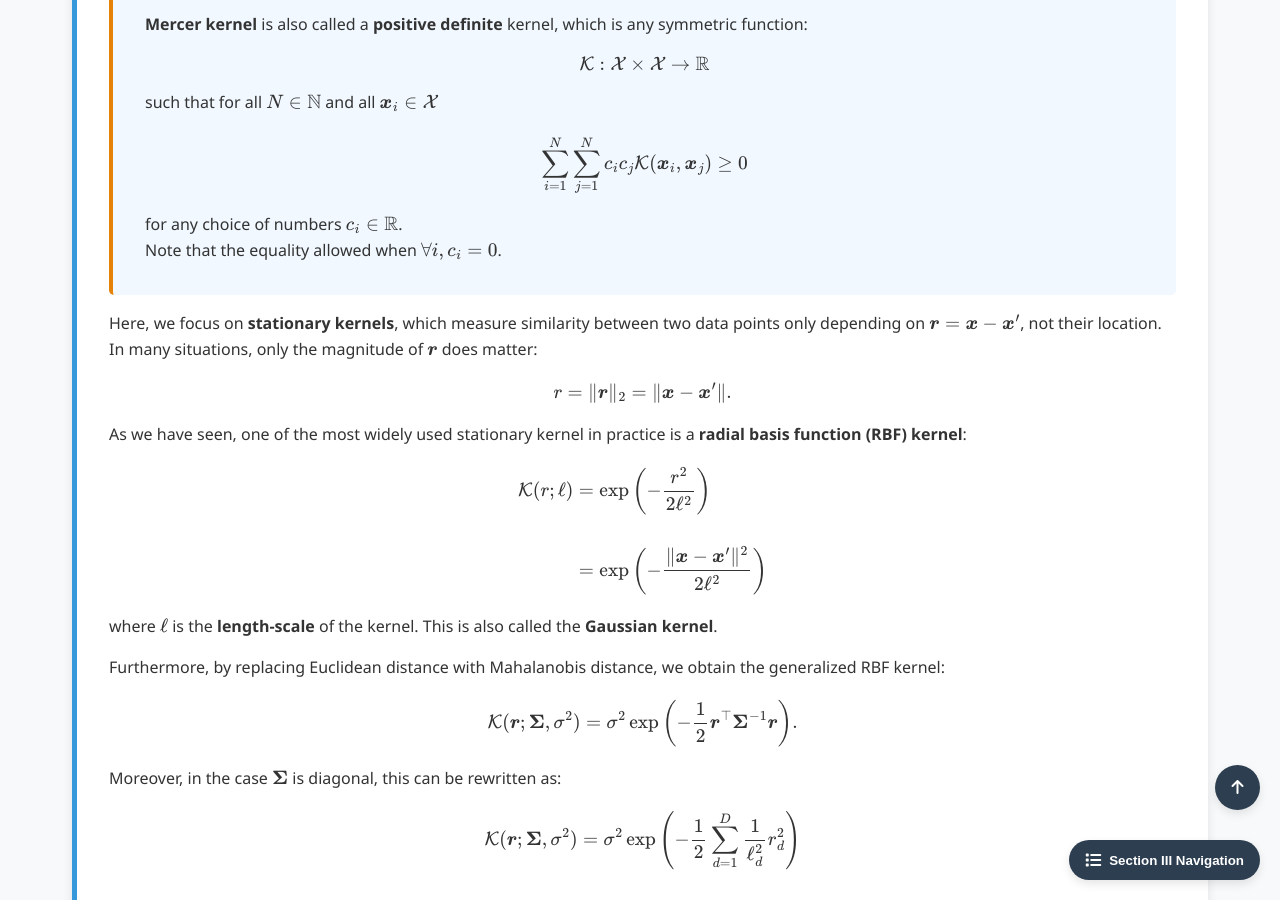
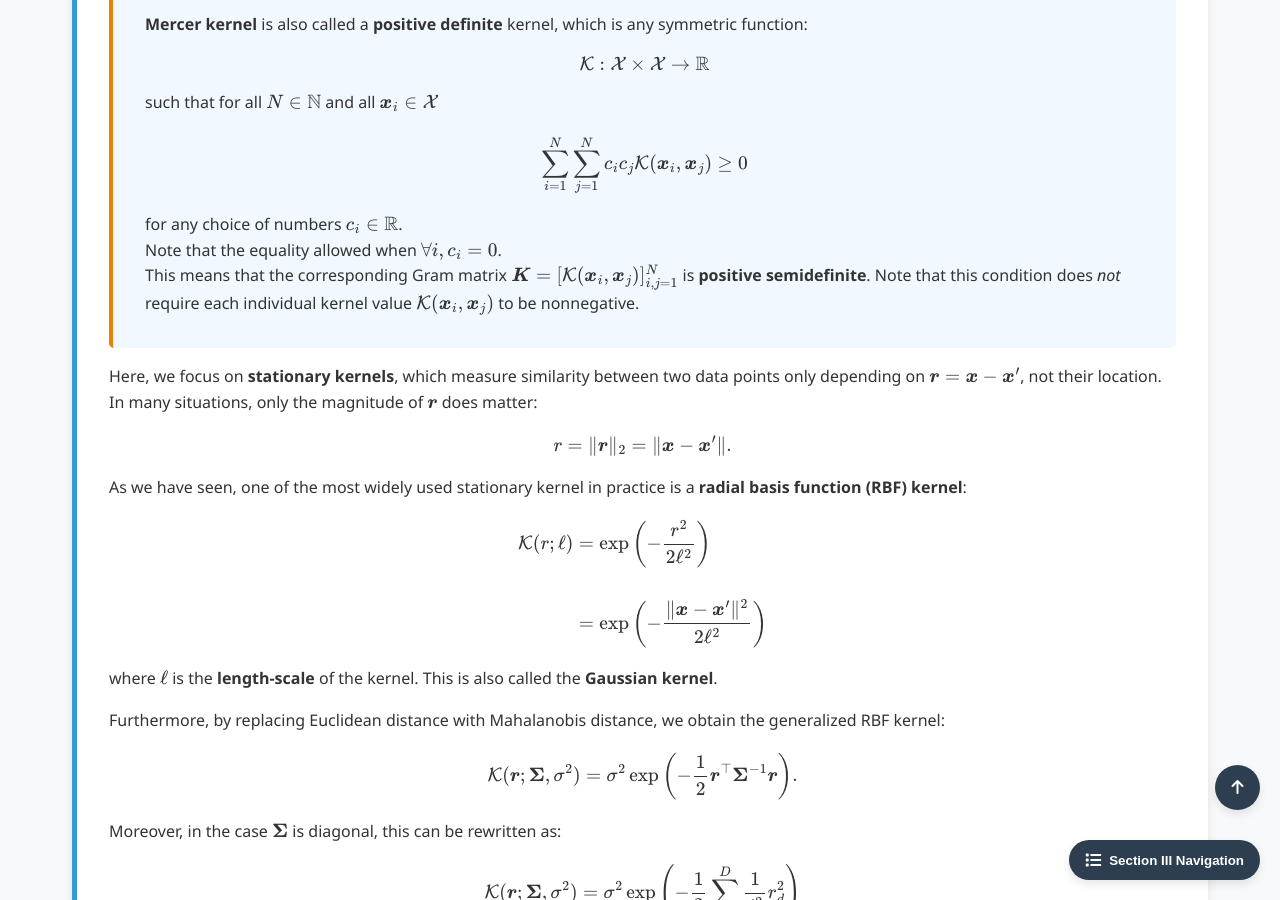
Before and after one commit to Yusukey01/yusukey01.github.io, a Jekyll site: the page built from Mathematics/Probability/gaussian_process.html, in a window 1280 px wide and 900 px high, scrolled down 1718 px. Built offline with Jekyll 4.4.1, drawn with Linux system fonts in a browser that asks for light colours.

Commit message:
added Gaussian Process

```diff
--- a/Mathematics/Probability/gaussian_process.html
+++ b/Mathematics/Probability/gaussian_process.html
@@ -195,6 +195,12 @@ uses_python: true
                     for any choice of numbers  \(c_i \in \mathbb{R}\).
                     <br>
                     Note that the equality allowed when  \(\forall i, c_i =0\).
+                    <br>
+                    This means that the corresponding Gram matrix
+                    \( \boldsymbol{K} = [\mathcal{K}(\boldsymbol{x}_i, \boldsymbol{x}_j)]_{i,j=1}^N \)
+                    is <strong>positive semidefinite</strong>.
+                    Note that this condition does <em>not</em> require each individual kernel value
+                    \(\mathcal{K}(\boldsymbol{x}_i, \boldsymbol{x}_j)\) to be nonnegative.
                 </div>
 
                 <p>
```
